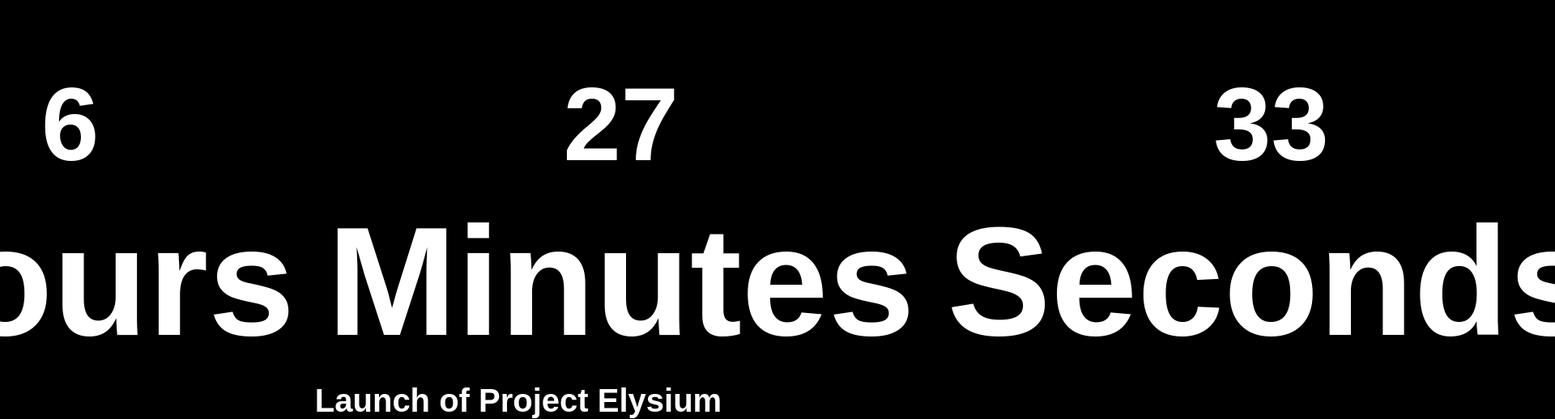
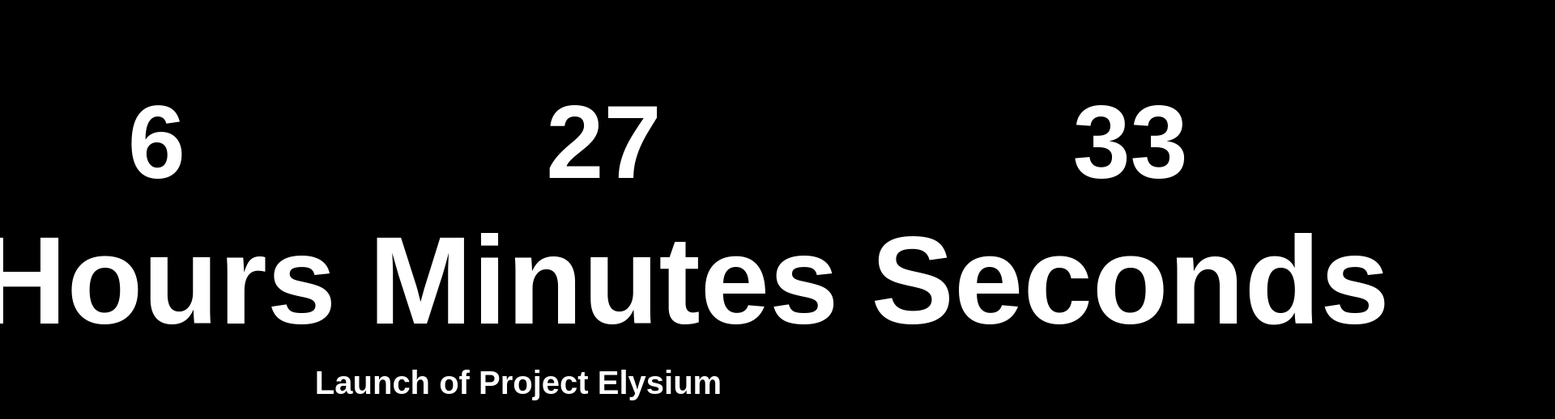
Before and after one commit to mmdigiovanni/Countdown-Timer, a plain HTML site: page index.html in a window 1280 px wide. Shown: the part 319-837 px from the top of the page at 81% size, 1920 px wide, since content can reach past the window. After the commit the page ends 815 px from the top, so only its background shows below. Drawn offline with Linux system fonts and the light colour scheme; a web font is replaced by a local one.

Commit message:
Add files via upload

```diff
--- a/index.html
+++ b/index.html
@@ -60,9 +60,9 @@
         font-family: 'Digital-7', sans-serif;
         margin: 0 20px;
     }
-    /* Labels (Days, Hours, Minutes, Seconds) below each time part */
+    /* Explicit smaller size for labels */
     .label {
-        font-size: 1.5em;
+        font-size: 1.2em; /* Smaller font size for the labels */
         margin-top: 10px;
         text-transform: capitalize; /* Capitalize the labels */
     }
```
